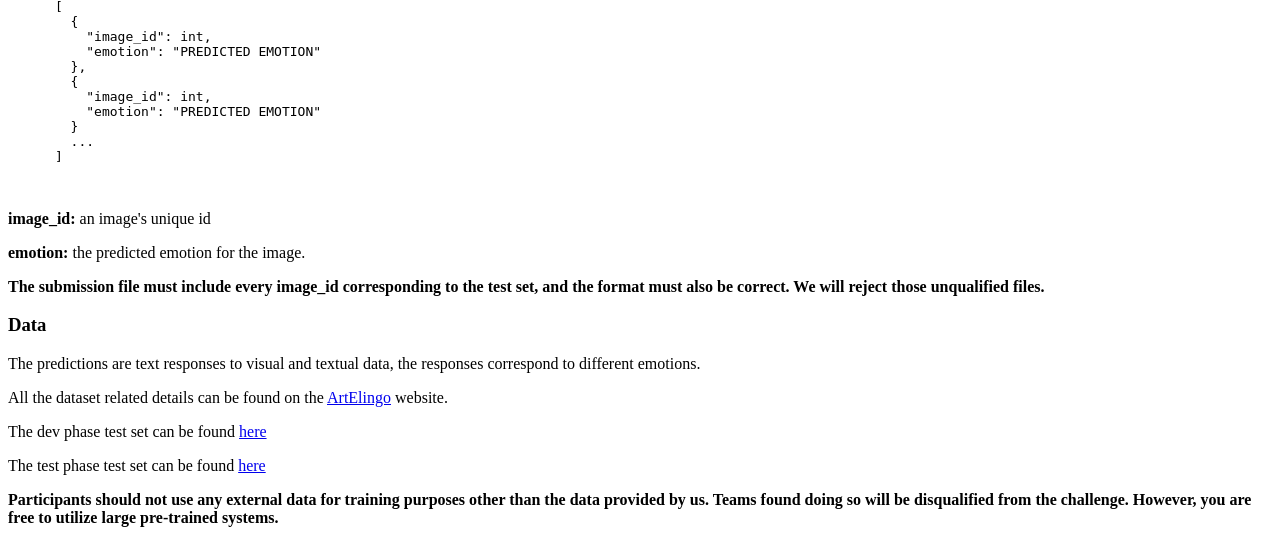
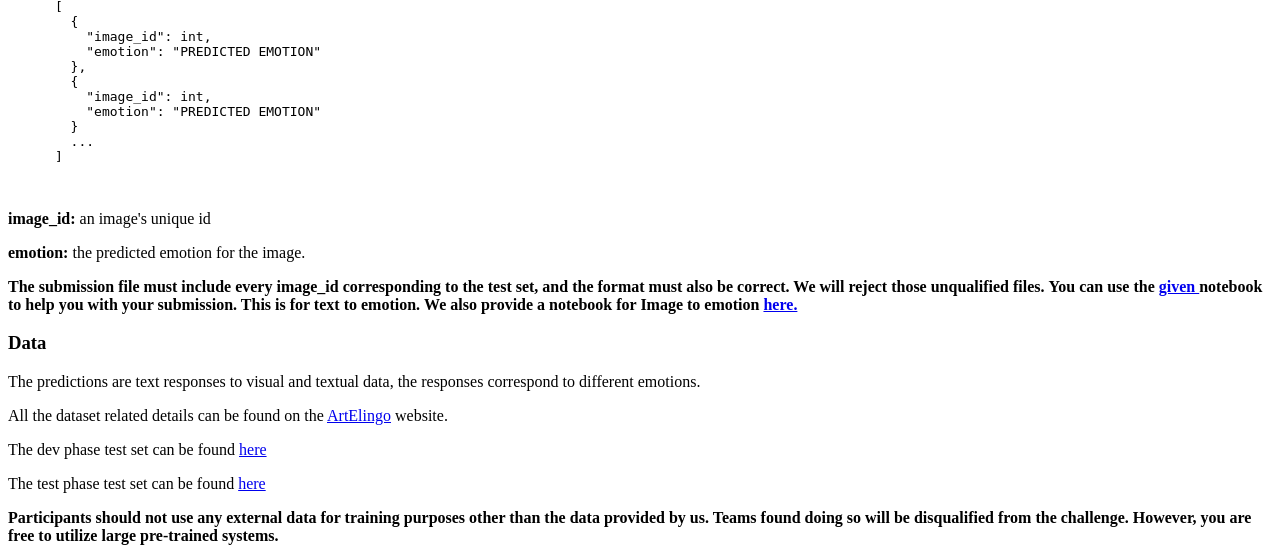
Before and after one commit to iccv23-wecia/emotion, a Python web app: template templates/description.html in a window 1280 px wide. Shown: the part 774-1327 px from the top of the page. Before the commit the page ends 1301 px from the top, so only its background shows below. Run offline with Jinja, Linux system fonts and the light colour scheme; the template is opened without the code that fills it, so the values that code supplies are empty.

Commit message:
Update description.html

```diff
--- a/templates/description.html
+++ b/templates/description.html
@@ -68,6 +68,8 @@
 <p><b>emotion: </b>the predicted emotion for the image. </p>
 <!-- <p>Here is an example submission file.</p>      -->
 <b>The submission file must include every image_id corresponding to the test set, and the format must also be correct. We will reject those unqualified files.</b>
+<b>You can use the <a href="https://colab.research.google.com/drive/175ptDrw1tI1TAiJethevndHK2NNVFnmB?authuser=2"> given </a> notebook to help you with your submission. This is for text to emotion.</b>
+<b>We also provide a notebook for Image to emotion <a href="https://colab.research.google.com/drive/1CdwwYdPyLkgky16_KgvGNY7PNiEMMdiQ?authuser=2"> here. </a></b>
 
 <h3>Data</h3>
 
```
